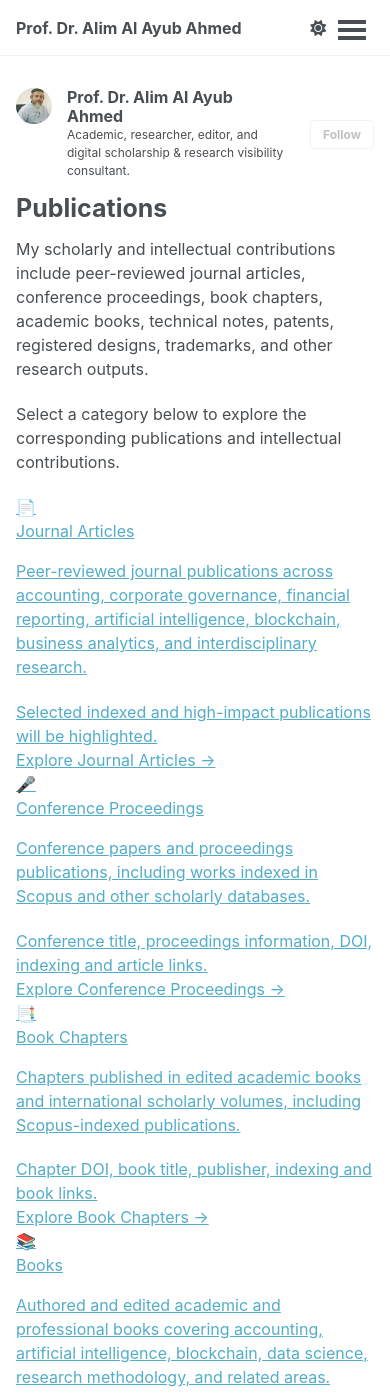
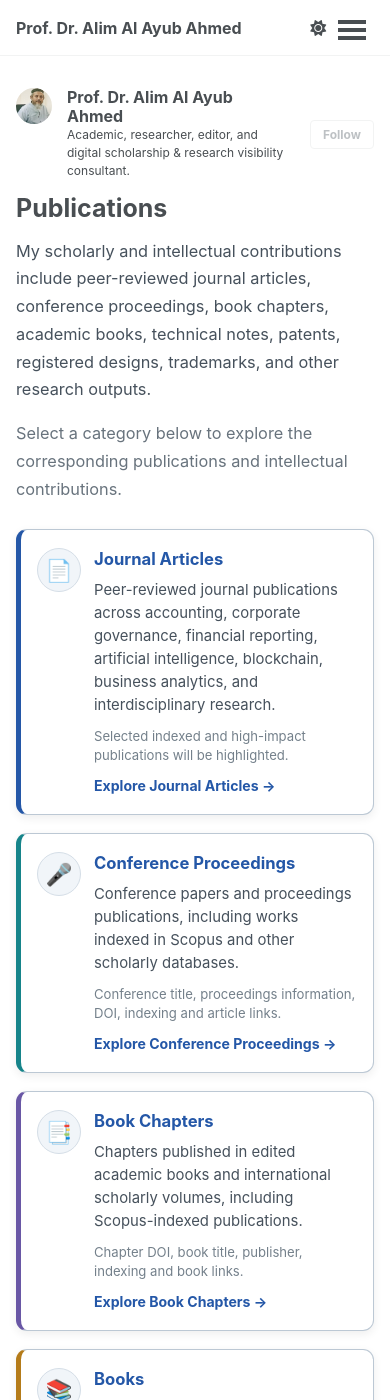
Before and after one commit to alimalayubahmed/alimalayubahmed.github.io, a Jekyll site: the page built from _pages/publications.html, in a window 390 px wide and 1400 px high. Built offline with Jekyll 4.4.1, drawn with Linux system fonts in a browser that asks for light colours; a style sheet for code colours, icons or effects is not loaded.

Commit message:
Update main.scss

```diff
--- a/assets/css/main.scss
+++ b/assets/css/main.scss
@@ -5,7 +5,7 @@
  * This file controls what is imported from /_sass
  *
  * Note that the files are processed in the order they are imported, so they are partly
-   sorted by the dependencies. Also, the first two lines of the file are required by Jekyll.
+ * sorted by the dependencies. Also, the first two lines of the file are required by Jekyll.
  */
 
 @import
@@ -313,14 +313,6 @@
   line-height: 1.7;
 }
 
-/*
- * All Teaching cards use exactly the same width.
- * This includes:
- * Academic Appointments
- * Academic Leadership
- * International Teaching Experience
- */
-
 .teaching-card,
 .teaching-section-card {
   max-width: 822px !important;
@@ -566,6 +558,228 @@
 
 
 /* =========================================================
+   Publications Hub
+   ========================================================= */
+
+.publications-intro {
+  max-width: 950px;
+  margin-bottom: 8px;
+
+  color: #46515c;
+
+  font-size: 1.02em;
+  line-height: 1.7;
+}
+
+.publications-intro-secondary {
+  margin-bottom: 26px;
+  color: #68737d;
+}
+
+
+/* =========================================================
+   Publications Category Grid
+   ========================================================= */
+
+.publication-hub-grid {
+  display: grid;
+
+  grid-template-columns:
+    repeat(2, minmax(0, 1fr));
+
+  gap: 22px;
+
+  max-width: 950px;
+  margin-bottom: 28px;
+}
+
+
+/* =========================================================
+   Publication Category Card
+   ========================================================= */
+
+.publication-category-card {
+  position: relative;
+
+  display: flex;
+  align-items: flex-start;
+
+  gap: 17px;
+
+  min-height: 215px;
+
+  padding: 22px;
+
+  background: #ffffff;
+
+  border: 1.5px solid #bcc8d4;
+  border-left: 5px solid #2457a7;
+
+  border-radius: 11px;
+
+  color: #2d3741;
+  text-decoration: none !important;
+
+  box-shadow:
+    0 3px 10px rgba(0, 0, 0, 0.07);
+
+  transition:
+    transform 0.25s ease,
+    box-shadow 0.25s ease,
+    border-color 0.25s ease,
+    background-color 0.25s ease;
+}
+
+.publication-category-card:hover,
+.publication-category-card:focus {
+  transform: translateY(-6px);
+
+  background: #f8fbff;
+
+  border-color: #6f9fc8;
+
+  box-shadow:
+    0 12px 28px rgba(36, 87, 167, 0.16),
+    0 4px 9px rgba(0, 0, 0, 0.08);
+
+  text-decoration: none !important;
+}
+
+
+/* =========================================================
+   Publication Category Accent Colors
+   ========================================================= */
+
+.journal-card {
+  border-left-color: #2457a7;
+}
+
+.conference-card {
+  border-left-color: #16848a;
+}
+
+.chapter-card {
+  border-left-color: #6957a5;
+}
+
+.books-card {
+  border-left-color: #b47b19;
+}
+
+.technical-card {
+  border-left-color: #596978;
+}
+
+.patent-card {
+  border-left-color: #16814f;
+}
+
+
+/* =========================================================
+   Publications Category Icons
+   ========================================================= */
+
+.publication-category-icon {
+  width: 52px;
+  min-width: 52px;
+  height: 52px;
+
+  display: flex;
+  align-items: center;
+  justify-content: center;
+
+  background: #f1f5f9;
+
+  border: 1px solid #d5dee7;
+  border-radius: 50%;
+
+  font-size: 1.65em;
+
+  transition:
+    transform 0.25s ease,
+    background-color 0.25s ease,
+    box-shadow 0.25s ease;
+}
+
+.publication-category-card:hover
+.publication-category-icon {
+  transform: scale(1.09);
+
+  background: #ffffff;
+
+  box-shadow:
+    0 4px 12px rgba(0, 0, 0, 0.12);
+}
+
+
+/* =========================================================
+   Publication Category Content
+   ========================================================= */
+
+.publication-category-content {
+  display: flex;
+  flex-direction: column;
+
+  flex: 1;
+  min-width: 0;
+}
+
+.publication-category-title {
+  margin-bottom: 8px;
+
+  color: #2457a7;
+
+  font-size: 1.12em;
+  font-weight: 700;
+  line-height: 1.35;
+
+  transition:
+    color 0.25s ease;
+}
+
+.publication-category-card:hover
+.publication-category-title {
+  color: #0b6b3a;
+}
+
+.publication-category-content p {
+  margin: 0 0 10px 0;
+
+  color: #46515c;
+
+  font-size: 0.93em;
+  line-height: 1.55;
+}
+
+.publication-category-meta {
+  margin-top: auto;
+  margin-bottom: 10px;
+
+  color: #74808b;
+
+  font-size: 0.82em;
+  line-height: 1.45;
+}
+
+.publication-category-action {
+  color: #2457a7;
+
+  font-size: 0.88em;
+  font-weight: 700;
+
+  transition:
+    color 0.25s ease,
+    transform 0.25s ease;
+}
+
+.publication-category-card:hover
+.publication-category-action {
+  color: #0b6b3a;
+  transform: translateX(4px);
+}
+
+
+/* =========================================================
    Responsive Design
    ========================================================= */
 
@@ -635,6 +849,24 @@
     width: 64px;
     height: 64px;
   }
+
+  .publications-intro,
+  .publication-hub-grid {
+    max-width: 100%;
+  }
+
+  .publication-hub-grid {
+    grid-template-columns: 1fr;
+    gap: 18px;
+  }
+
+  .publication-category-card {
+    min-height: auto;
+  }
+
+  .publication-category-card:hover {
+    transform: none;
+  }
 }
 
 
@@ -686,4 +918,21 @@
   .appointment-role {
     font-size: 0.95em;
   }
+
+  .publication-category-card {
+    gap: 13px;
+    padding: 18px 16px;
+  }
+
+  .publication-category-icon {
+    width: 44px;
+    min-width: 44px;
+    height: 44px;
+
+    font-size: 1.35em;
+  }
+
+  .publication-category-title {
+    font-size: 1.04em;
+  }
 }
```
